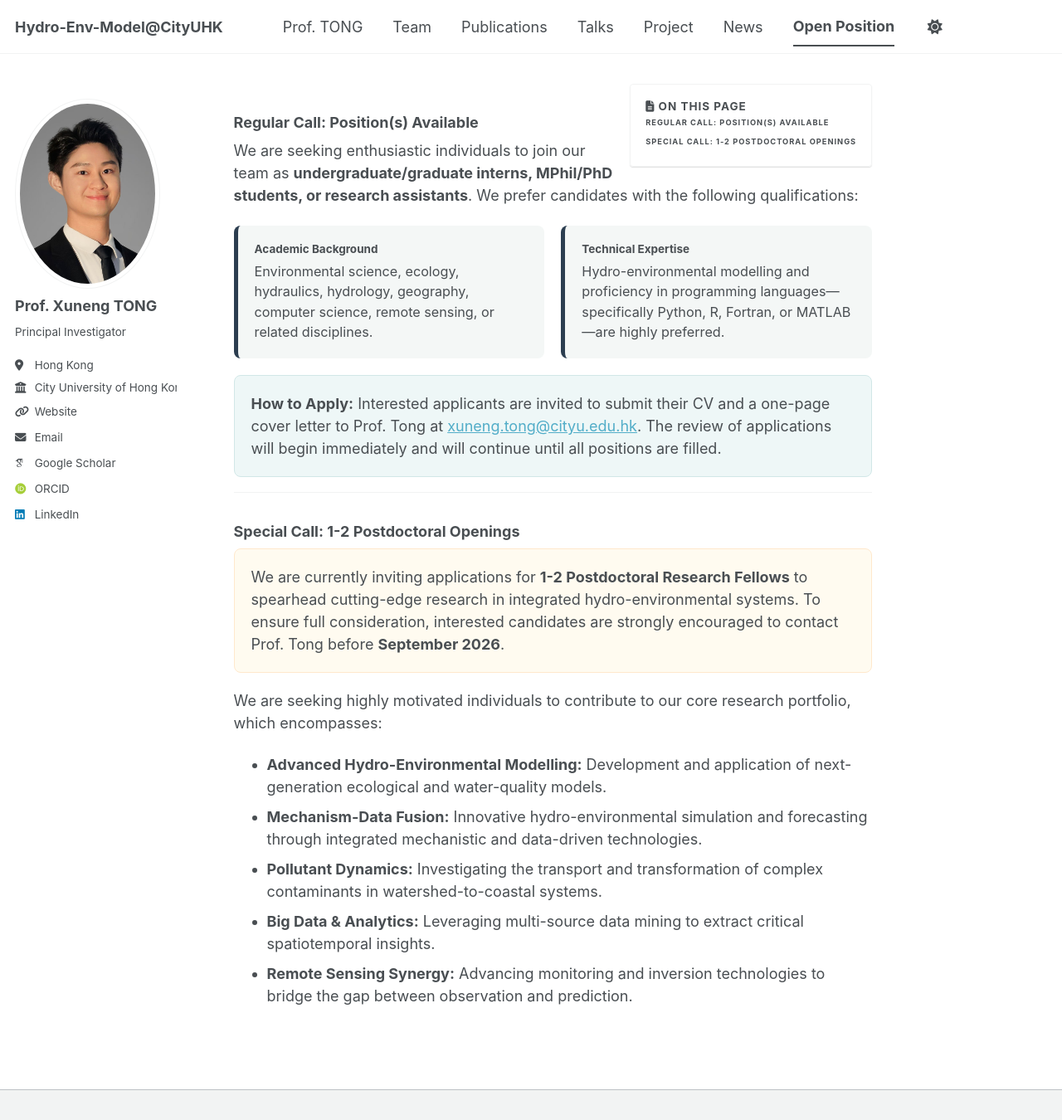
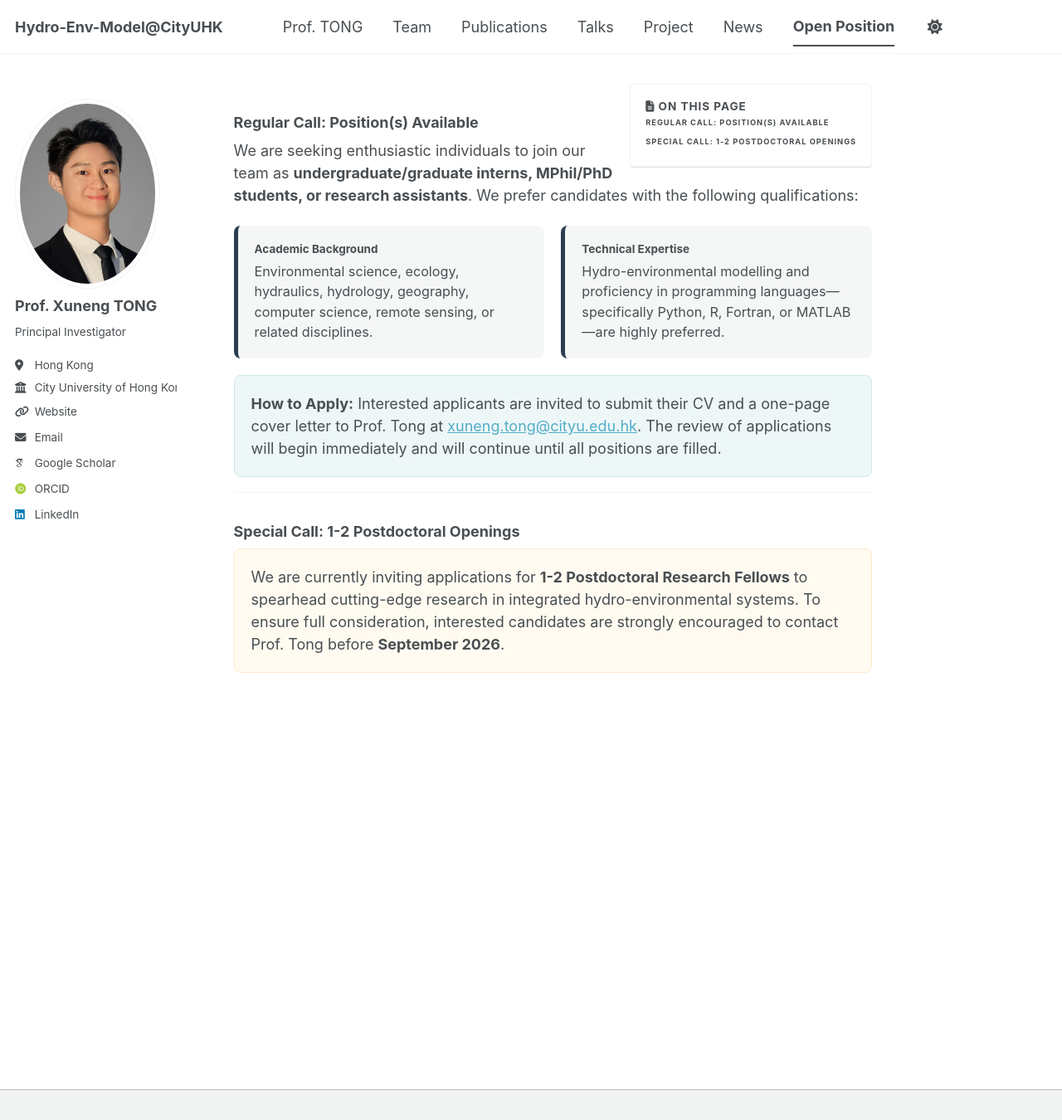
Before and after one commit to TongXuneng/TongXuneng.github.io, a Jekyll site: the page built from _pages/markdown.md, in a window 1280 px wide and 1350 px high. Shown: the whole window at 83% size. Built offline with Jekyll 4.4.1, drawn with Linux system fonts in a browser that asks for light colours; some web fonts are replaced; a script bundle is joined from its source files by our own code; library files that are not in the unit come from our copies.

Commit message:
Remove research portfolio section from markdown
Removed a section detailing the research portfolio and its components.

```diff
--- a/_pages/markdown.md
+++ b/_pages/markdown.md
@@ -33,13 +33,3 @@ We are seeking enthusiastic individuals to join our team as **undergraduate/grad
 <div style="background: #fffbf0; padding: 20px; border-radius: 8px; border: 1px solid #ffe8cc; margin-bottom: 20px;">
   <p style="margin: 0;">We are currently inviting applications for <strong>1-2 Postdoctoral Research Fellows</strong> to spearhead cutting-edge research in integrated hydro-environmental systems. To ensure full consideration, interested candidates are strongly encouraged to contact Prof. Tong before <strong>September 2026</strong>.</p>
 </div>
-
-<p>We are seeking highly motivated individuals to contribute to our core research portfolio, which encompasses:</p>
-
-<ul>
-  <li><strong>Advanced Hydro-Environmental Modelling:</strong> Development and application of next-generation ecological and water-quality models.</li>
-  <li><strong>Mechanism-Data Fusion:</strong> Innovative hydro-environmental simulation and forecasting through integrated mechanistic and data-driven technologies.</li>
-  <li><strong>Pollutant Dynamics:</strong> Investigating the transport and transformation of complex contaminants in watershed-to-coastal systems.</li>
-  <li><strong>Big Data & Analytics:</strong> Leveraging multi-source data mining to extract critical spatiotemporal insights.</li>
-  <li><strong>Remote Sensing Synergy:</strong> Advancing monitoring and inversion technologies to bridge the gap between observation and prediction.</li>
-</ul>
```
